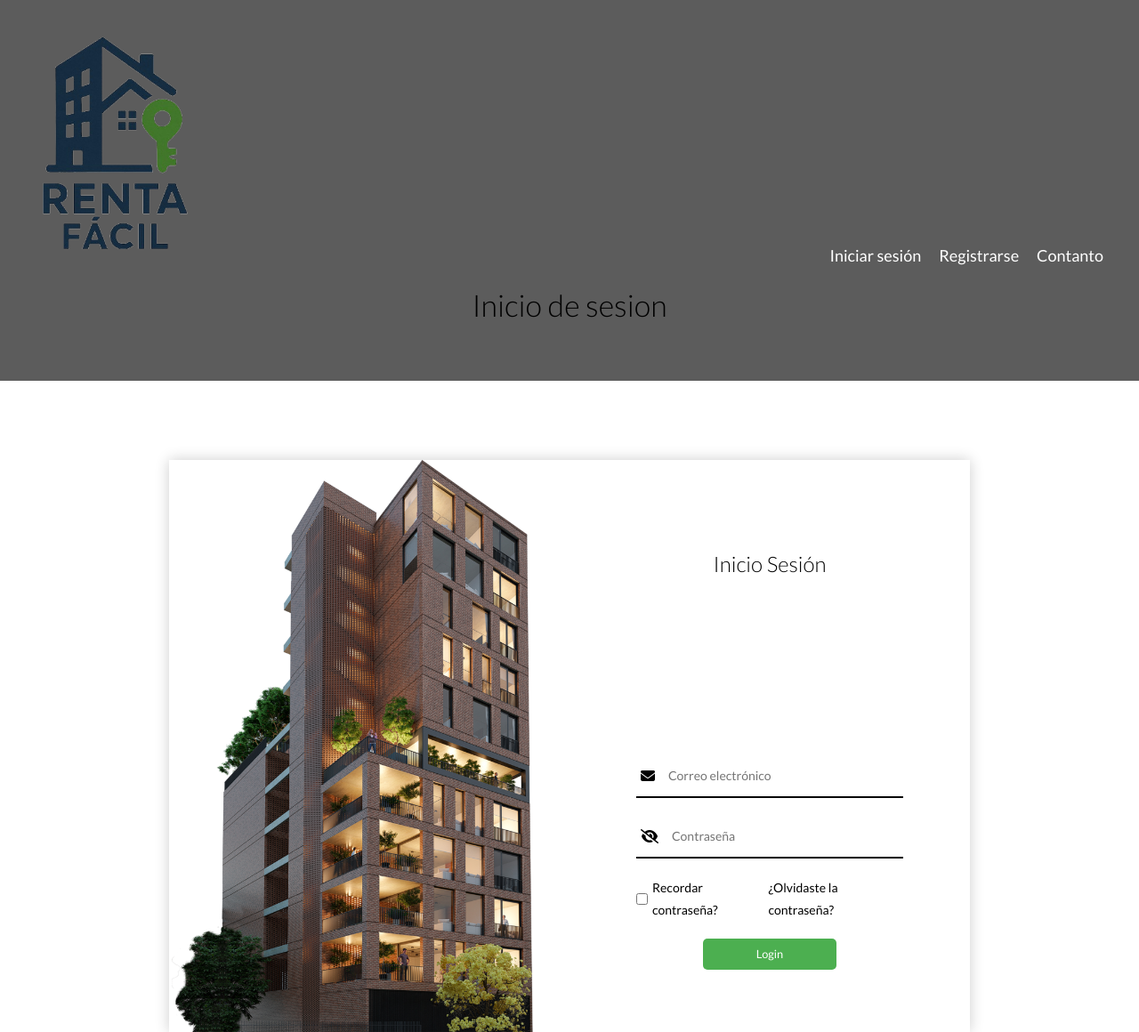
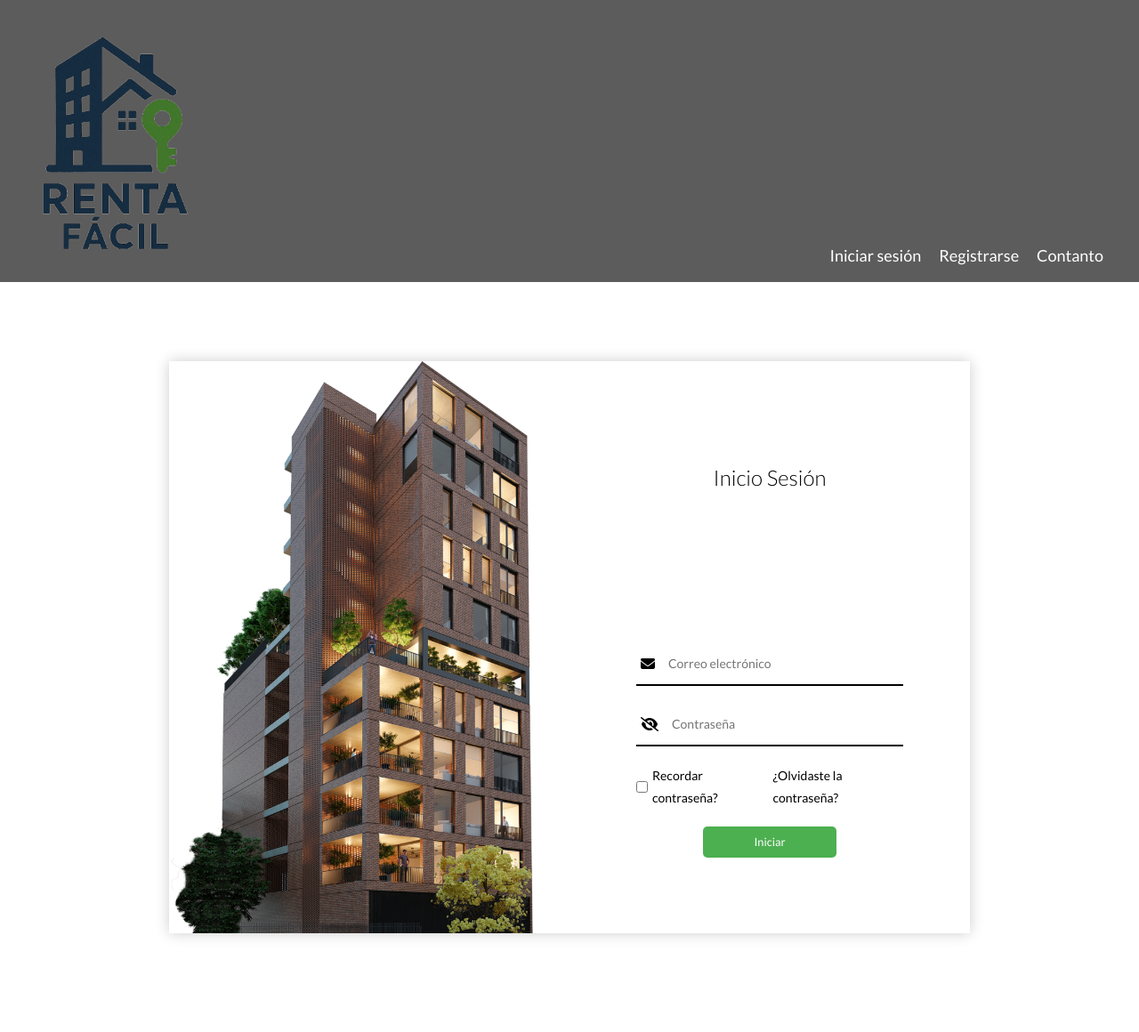
Before and after one commit to KcTc13/PruebaProyectoFinalDW, a plain HTML site: page InicioSesion.html in a window 1280 px wide. Shown: the top 1160 px of the page at 89% size. After the commit the page ends 1117 px from the top, so only its background shows below. Drawn offline with Linux system fonts and the light colour scheme.

Commit message:
correcciones en diseño de inicio y registro

```diff
--- a/InicioSesion.html
+++ b/InicioSesion.html
@@ -47,7 +47,6 @@
                     navegacion.classList.toggle('mostrar')
                 }
             </script>
-            <h2>Inicio de sesion</h2>
         </div>
     </header>
 
@@ -86,7 +85,7 @@
                 </div>
 
                 <!-- Botón de Login -->
-                <button type="submit">Login</button>
+                <button type="submit">Iniciar</button>
             </form>
 
         </div>
--- a/css/Styles.css
+++ b/css/Styles.css
@@ -255,14 +255,13 @@ h4 {
 /*---encabezado dos---*/
 .header {
     background-color: #5c5c5c;
-    padding: 1rem 0 3rem
 }
 
 @media (min-width:768px) {
 
     .header.inicio,
     .header.inicio .contenido-header {
-        min-height: 70rem
+        min-height: 60rem
     }
 }
 
@@ -752,7 +751,7 @@ footer {
 .publicacionCompleta .galeria {
     display: flex;
     width: 100%;
-    max-width: 600px;
+    max-width: 100%;
     height: 430px;
     margin: 0;
 }
@@ -801,7 +800,6 @@ footer {
     background-color: #a8a6a6;
     width: 100%;
     text-align: center;
-    padding: 20px 0;
     border-bottom: 2px solid #000;
     font-size: 24px;
     font-weight: bold;
@@ -843,7 +841,6 @@ footer {
 /* Icono de usuario */
 .icon-user {
     font-size: 80px;
-    margin-bottom: 30px;
     color: #000;
 }
 
@@ -875,7 +872,9 @@ footer {
 /* Recordar y Olvidar */
 .options {
     display: flex;
-    justify-content: space-between;
+    justify-content: center;
+    align-items: center;
+    gap: 10px;
     width: 100%;
     max-width: 300px;
     margin-bottom: 20px;
@@ -885,6 +884,7 @@ footer {
 .options label {
     display: flex;
     align-items: center;
+    margin: 0;
 }
 
 .options input[type="checkbox"] {
```
Also changed, not shown: RegistroUsuario.html (+1 -1 lines).
